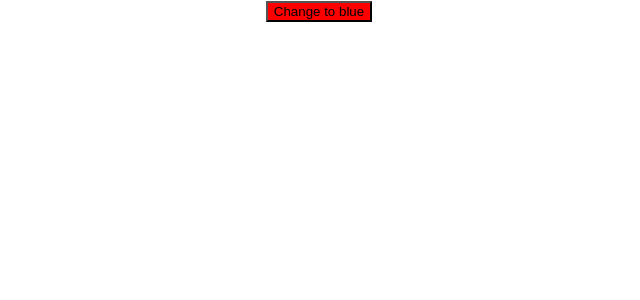
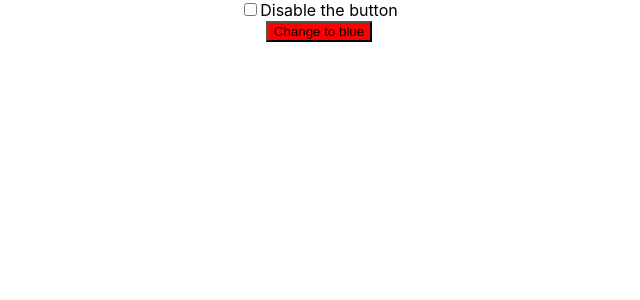
Before and after one commit to GersonEC/sundaes-on-demmand, a React (Create React App) app: page / in a window 1280 px wide. Shown: the top 300 px of the page, without its empty margins (321-961 px from the left). Built offline with nearby package versions, Linux system fonts and the light colour scheme.

Commit message:
Add checkbox the control the button disabled.

```diff
--- a/src/App.tsx
+++ b/src/App.tsx
@@ -1,11 +1,18 @@
-import React from "react";
+import React, { useState } from "react";
 import "./App.css";
 import { Button } from "./components/Button/Button";
 
 function App() {
+  const [checked, setChecked] = useState(false);
   return (
     <div className="App">
-      <Button />
+      <input
+        type="checkbox"
+        checked={checked}
+        onChange={() => setChecked(!checked)}
+      />
+      Disable the button
+      <Button isDisabled={checked} />
     </div>
   );
 }
--- a/src/components/Button/Button.tsx
+++ b/src/components/Button/Button.tsx
@@ -1,7 +1,11 @@
 import { useState } from "react";
 import "./Button.css";
 
-export function Button() {
+interface ButtonProps {
+  isDisabled?: boolean;
+}
+
+export function Button({ isDisabled }: ButtonProps) {
   const [buttonColor, setButtonColor] = useState("red");
   const newButtonColor = buttonColor === "red" ? "blue" : "red";
 
@@ -10,6 +14,7 @@ export function Button() {
       <button
         style={{ backgroundColor: buttonColor }}
         onClick={() => setButtonColor(newButtonColor)}
+        disabled={isDisabled}
       >
         Change to {newButtonColor}
       </button>
```
Also changed, not shown: 2 other files (tests, documents, lock files or other folders).
